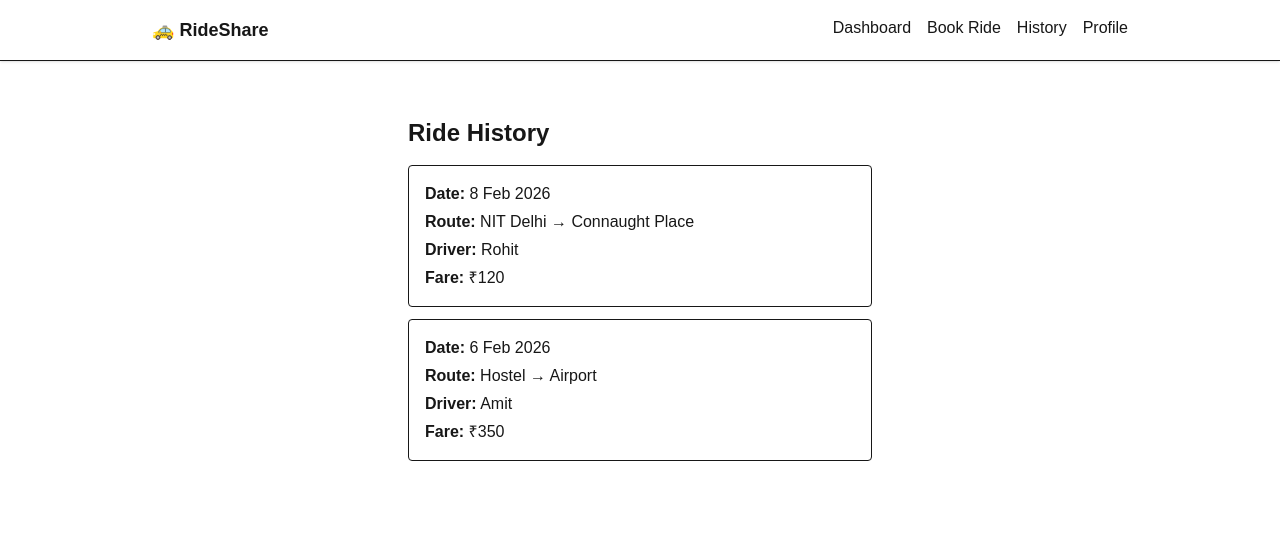
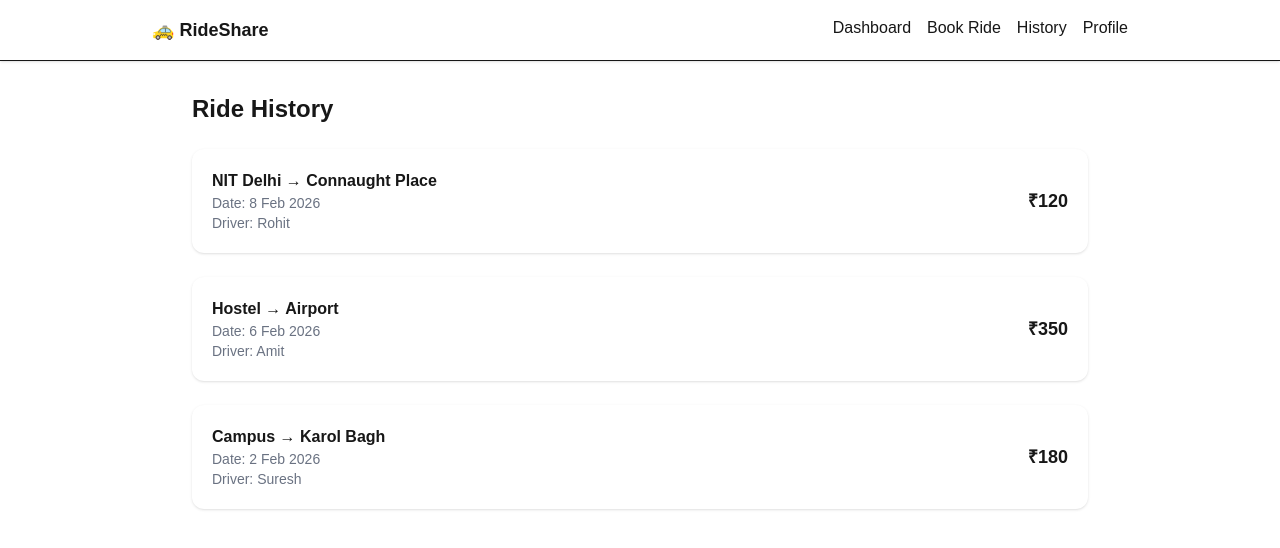
Before and after one commit to Astolsko/FJ-FE-R2-Deepanshu-Kumar-National-Institute-of-technology-Delhi-, a Next.js app: page /ride-history in a window 1280 px wide. Shown: the top 548 px of the page. Built offline with nearby package versions, Linux system fonts and the light colour scheme.

Commit message:
Added ride history page with past ride details

```diff
--- a/src/app/ride-history/page.tsx
+++ b/src/app/ride-history/page.tsx
@@ -1,38 +1,47 @@
-"use client";
-
 export default function RideHistoryPage() {
   const rides = [
     {
-      id: 1,
       date: "8 Feb 2026",
-      from: "NIT Delhi",
-      to: "Connaught Place",
+      route: "NIT Delhi → Connaught Place",
+      driver: "Rohit",
       fare: 120,
-      driver: "Rohit",
     },
     {
-      id: 2,
       date: "6 Feb 2026",
-      from: "Hostel",
-      to: "Airport",
+      route: "Hostel → Airport",
+      driver: "Amit",
       fare: 350,
-      driver: "Amit",
+    },
+    {
+      date: "2 Feb 2026",
+      route: "Campus → Karol Bagh",
+      driver: "Suresh",
+      fare: 180,
     },
   ];
 
   return (
-    <div className="p-6 max-w-lg mx-auto">
-      <h1 className="text-2xl font-bold mb-4">Ride History</h1>
+    <div className="max-w-4xl mx-auto space-y-6">
+      <h1 className="text-2xl font-bold">Ride History</h1>
 
-      {rides.map((ride) => (
+      {rides.map((ride, index) => (
         <div
-          key={ride.id}
-          className="border p-4 rounded mb-3 space-y-1"
+          key={index}
+          className="bg-white p-5 rounded-xl shadow flex justify-between items-center"
         >
-          <p><b>Date:</b> {ride.date}</p>
-          <p><b>Route:</b> {ride.from} → {ride.to}</p>
-          <p><b>Driver:</b> {ride.driver}</p>
-          <p><b>Fare:</b> ₹{ride.fare}</p>
+          <div>
+            <p className="font-semibold">{ride.route}</p>
+            <p className="text-sm text-gray-500">
+              Date: {ride.date}
+            </p>
+            <p className="text-sm text-gray-500">
+              Driver: {ride.driver}
+            </p>
+          </div>
+
+          <div className="text-lg font-bold">
+            ₹{ride.fare}
+          </div>
         </div>
       ))}
     </div>
```
